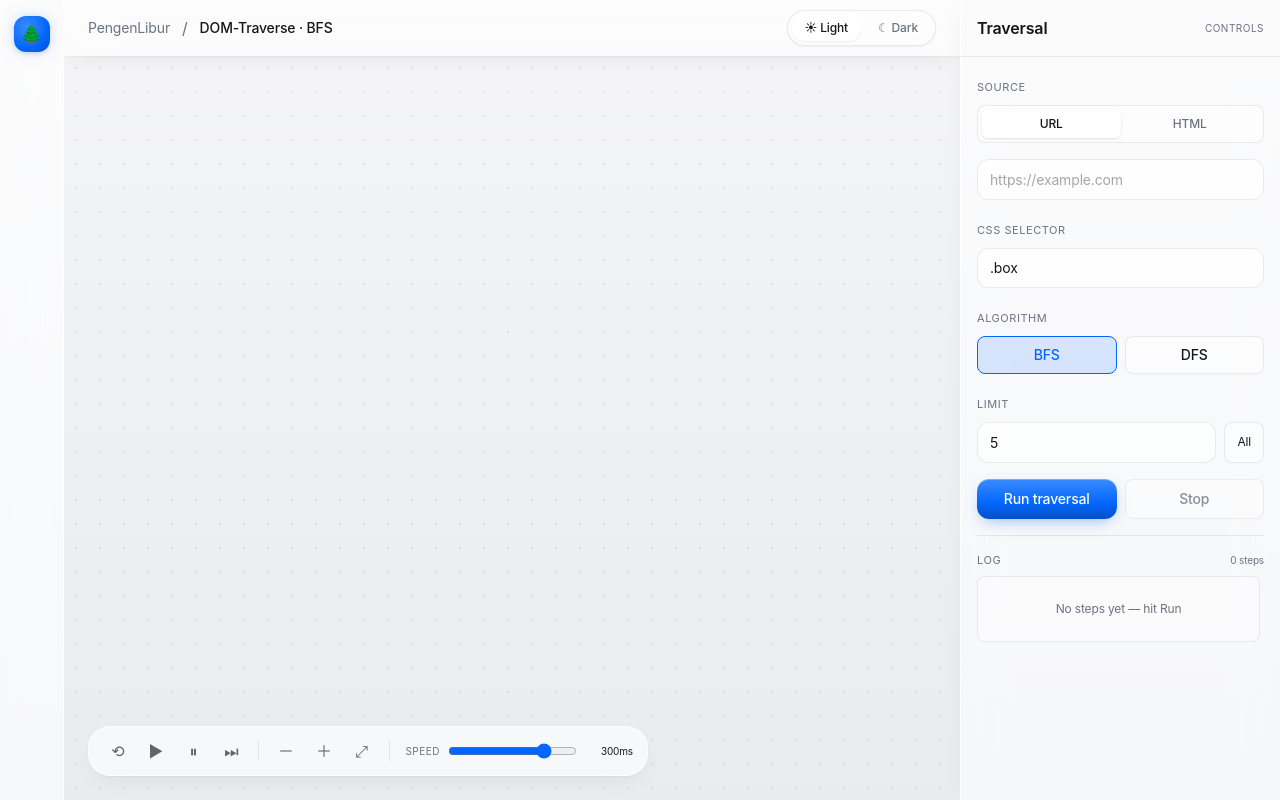
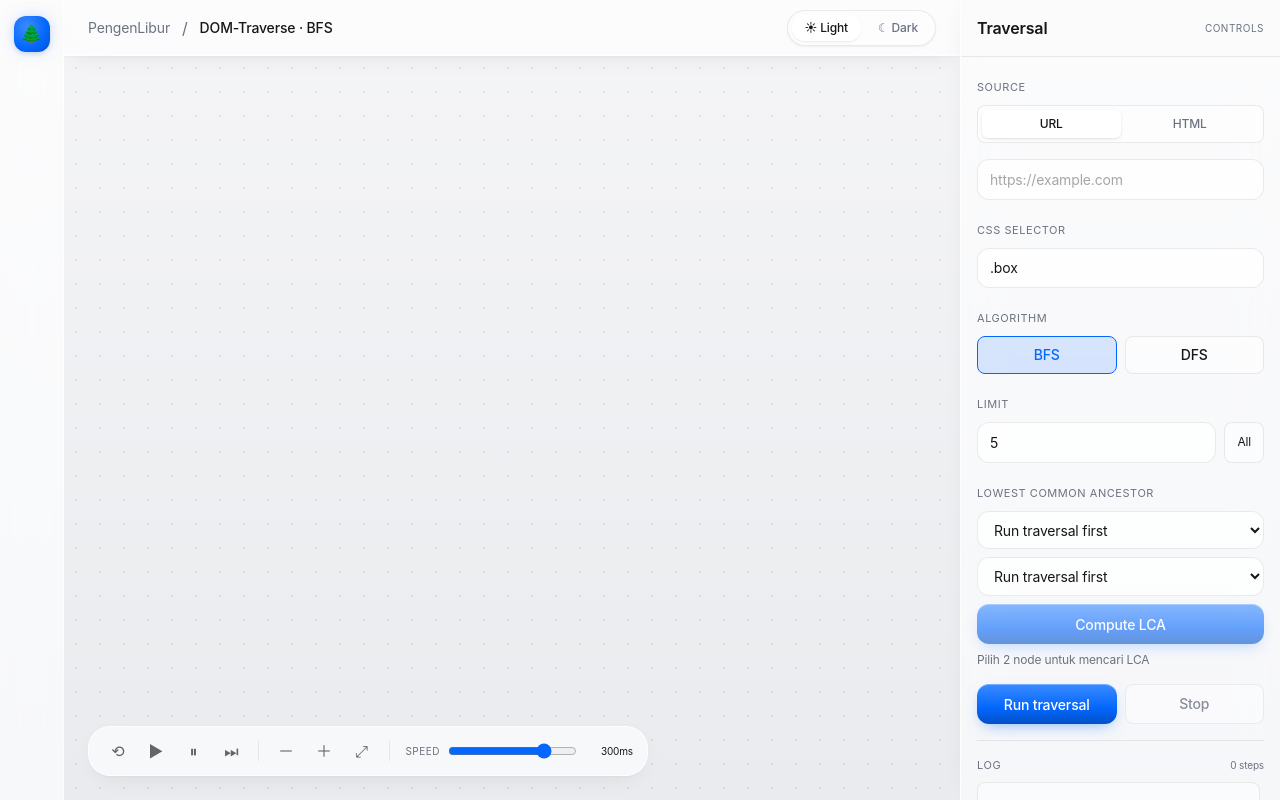
Before and after one commit to ethj0r/Tubes2_PengenLibur_FE, a Next.js app: page / in a window 1280 px wide. Built offline with nearby package versions, Linux system fonts and the light colour scheme; a web font is replaced by a local one.

Commit message:
feat: add button to compute lca and make node numberings according to the methods (BFS/DFS)

```diff
--- a/src/app/components/playground/ControlsPanel.tsx
+++ b/src/app/components/playground/ControlsPanel.tsx
@@ -16,10 +16,43 @@ type Props = {
   onRun: () => void;
   onStop: () => void;
   log: LogEntry[];
+  selectedNodeA: string;
+  setSelectedNodeA: (id: string) => void;
+  selectedNodeB: string;
+  setSelectedNodeB: (id: string) => void;
+  nodeOptions: Array<{ id: string; label: string }>;
+  onComputeLCA: () => void;
+  lcaLoading: boolean;
+  lcaNodeId: string | null;
 };
 
 export default function ControlsPanel(props: Props) {
-  const { algo, setAlgo, sourceType, setSourceType, source, setSource, selector, setSelector, limit, setLimit, running, onRun, onStop, log } = props;
+  const {
+    algo,
+    setAlgo,
+    sourceType,
+    setSourceType,
+    source,
+    setSource,
+    selector,
+    setSelector,
+    limit,
+    setLimit,
+    running,
+    onRun,
+    onStop,
+    log,
+    selectedNodeA,
+    setSelectedNodeA,
+    selectedNodeB,
+    setSelectedNodeB,
+    nodeOptions,
+    onComputeLCA,
+    lcaLoading,
+    lcaNodeId,
+  } = props;
+
+  const disableLCA = lcaLoading || running || nodeOptions.length < 2 || !selectedNodeA || !selectedNodeB;
 
   return (
     <aside className="panel-right app-panel flex flex-col z-20">
@@ -112,6 +145,52 @@ export default function ControlsPanel(props: Props) {
           </div>
         </Field>
 
+        <Field label="Lowest Common Ancestor">
+          <div className="grid grid-cols-1 gap-2">
+            <select
+              className="input-glass input-mono"
+              value={selectedNodeA}
+              onChange={e => setSelectedNodeA(e.target.value)}
+              disabled={nodeOptions.length === 0}
+            >
+              {nodeOptions.length === 0 ? (
+                <option value="">Run traversal first</option>
+              ) : (
+                nodeOptions.map(opt => (
+                  <option key={`a-${opt.id}`} value={opt.id}>{opt.label}</option>
+                ))
+              )}
+            </select>
+
+            <select
+              className="input-glass input-mono"
+              value={selectedNodeB}
+              onChange={e => setSelectedNodeB(e.target.value)}
+              disabled={nodeOptions.length === 0}
+            >
+              {nodeOptions.length === 0 ? (
+                <option value="">Run traversal first</option>
+              ) : (
+                nodeOptions.map(opt => (
+                  <option key={`b-${opt.id}`} value={opt.id}>{opt.label}</option>
+                ))
+              )}
+            </select>
+
+            <button
+              className="btn-accent w-full"
+              onClick={onComputeLCA}
+              disabled={disableLCA}
+            >
+              {lcaLoading ? "Computing LCA..." : "Compute LCA"}
+            </button>
+
+            <p className="text-xs" style={{ color: "var(--muted)" }}>
+              {lcaNodeId ? `LCA Result: ${lcaNodeId}` : "Pilih 2 node untuk mencari LCA"}
+            </p>
+          </div>
+        </Field>
+
         <div className="grid grid-cols-2 gap-2">
           <button className="btn-accent w-full" onClick={onRun} disabled={running}>
             {running ? "Traversing…" : "Run traversal"}
--- a/src/app/components/playground/DomNode.tsx
+++ b/src/app/components/playground/DomNode.tsx
@@ -11,13 +11,14 @@ export const NODE_CY = (n: { y: number }) => n.y + NODE_H / 2;
 
 export default function DomNode({ node }: Props) {
   const stateClass =
+    node.state === "lca" ? "is-lca" :
     node.state === "matched" ? "is-matched" :
     node.state === "visited" ? "is-visited" :
     "";
 
   const secondary = node.isText
-    ? node.text || "(empty text)"
-    : (node.cls ? `.${node.cls}` : node.id);
+    ? `${node.text || "(empty text)"} · ${node.id}`
+    : (node.cls ? `.${node.cls} · ${node.id}` : node.id);
 
   return (
     <div
--- a/src/app/components/playground/types.ts
+++ b/src/app/components/playground/types.ts
@@ -1,4 +1,4 @@
-export type NodeState = "idle" | "visited" | "matched";
+export type NodeState = "idle" | "visited" | "matched" | "lca";
 
 export type DomNode = {
   id: string;
--- a/src/app/globals.css
+++ b/src/app/globals.css
@@ -31,6 +31,10 @@
   --node-matched-border: #0367fd;
   --node-matched-title: #ffffff;
   --node-matched-meta: rgba(255, 255, 255, 0.78);
+  --node-lca-bg: #f59e0b;
+  --node-lca-border: #d97706;
+  --node-lca-title: #ffffff;
+  --node-lca-meta: rgba(255, 255, 255, 0.85);
   --edge-idle: #6b7280;
   --edge-traverse: #161616;
   --edge-backtrack: #0367fd;
@@ -65,6 +69,10 @@
   --node-matched-border: rgba(233, 244, 255, 0.98);
   --node-matched-title: #0f172a;
   --node-matched-meta: rgba(15, 23, 42, 0.72);
+  --node-lca-bg: rgba(250, 204, 21, 0.96);
+  --node-lca-border: rgba(254, 243, 199, 0.95);
+  --node-lca-title: #111827;
+  --node-lca-meta: rgba(17, 24, 39, 0.75);
   --edge-idle: rgba(255, 255, 255, 0.34);
   --edge-traverse: rgba(255, 255, 255, 0.82);
   --edge-backtrack: rgba(255, 255, 255, 0.95);
@@ -221,6 +229,20 @@ body::-webkit-scrollbar-corner,
 .dom-node.is-matched .node-meta {
   color: var(--node-matched-meta);
 }
+.dom-node.is-lca {
+  background: var(--node-lca-bg);
+  border-color: var(--node-lca-border);
+  color: var(--node-lca-title);
+  box-shadow:
+    0 2px 4px rgba(0, 0, 0, 0.12),
+    0 10px 24px -8px rgba(217, 119, 6, 0.45);
+}
+.dom-node.is-lca .node-title {
+  color: var(--node-lca-title);
+}
+.dom-node.is-lca .node-meta {
+  color: var(--node-lca-meta);
+}
 
 /* form contro */
 .btn-accent {
--- a/src/app/page.tsx
+++ b/src/app/page.tsx
@@ -8,7 +8,7 @@ import TopBar from "./components/playground/TopBar";
 import FloatingControls from "./components/playground/FloatingControls";
 import StatsCard from "./components/playground/StatsCard";
 import type { Algo, DomNode, LogEntry, SourceType } from "./components/playground/types";
-import { traverse, type TraverseResponse } from "../lib/api";
+import { computeLCA, traverse, type ApiNode, type TraverseResponse } from "../lib/api";
 import { layoutTree } from "../lib/layout";
 
 export default function PlaygroundLayout() {
@@ -28,6 +28,11 @@ export default function PlaygroundLayout() {
   const [stats, setStats] = useState<TraverseResponse["stats"] | null>(null);
   const [elapsedMs, setElapsedMs] = useState<number | null>(null);
   const [activeNodeId, setActiveNodeId] = useState<string | null>(null);
+  const [selectedNodeA, setSelectedNodeA] = useState("");
+  const [selectedNodeB, setSelectedNodeB] = useState("");
+  const [lcaNodeId, setLCANodeId] = useState<string | null>(null);
+  const [lcaLoading, setLCALoading] = useState(false);
+  const [currentTree, setCurrentTree] = useState<ApiNode | null>(null);
 
   const canvasRef = useRef<CanvasHandle>(null);
   const mouseRef = useRef<HTMLElement | null>(null);
@@ -46,6 +51,10 @@ export default function PlaygroundLayout() {
   const nodeById: Record<string, DomNode> = Object.fromEntries(
     nodes.map(n => [n.id, n])
   );
+
+  const nodeOptions = nodes
+    .map(n => ({ id: n.id, label: `${n.id} (${n.tag})` }))
+    .sort((a, b) => a.id.localeCompare(b.id));
 
   const clearReplayTimer = useCallback(() => {
     if (replayRef.current != null) {
@@ -125,6 +134,7 @@ export default function PlaygroundLayout() {
     if (playbackIndexRef.current >= replayData.log.length) {
       playbackIndexRef.current = 0;
       setNodes(prev => prev.map(n => ({ ...n, state: "idle" })));
+      setLCANodeId(null);
       setLog([]);
       setActiveNodeId(null);
       setElapsedMs(null);
@@ -142,6 +152,7 @@ export default function PlaygroundLayout() {
     clearReplayTimer();
     playbackIndexRef.current = 0;
     setNodes(prev => prev.map(n => ({ ...n, state: "idle" })));
+    setLCANodeId(null);
     setLog([]);
     setActiveNodeId(null);
     setElapsedMs(null);
@@ -173,6 +184,53 @@ export default function PlaygroundLayout() {
     setActiveNodeId(null);
   }, [clearReplayTimer]);
 
+  const applyLCAHighlight = useCallback((targetNodeId: string | null) => {
+    setNodes(prev =>
+      prev.map(n => {
+        if (targetNodeId && n.id === targetNodeId) {
+          return { ...n, state: "lca" };
+        }
+
+        if (n.state === "lca") {
+          return { ...n, state: "visited" };
+        }
+
+        return n;
+      })
+    );
+  }, []);
+
+  const onComputeLCA = useCallback(async () => {
+    if (!currentTree) {
+      setError("Run traversal first to build a DOM tree for LCA.");
+      return;
+    }
+
+    if (!selectedNodeA || !selectedNodeB) {
+      setError("Please select both node A and node B.");
+      return;
+    }
+
+    setError(null);
+    setLCALoading(true);
+
+    try {
+      const resp = await computeLCA({
+        tree: currentTree,
+        nodeA: selectedNodeA,
+        nodeB: selectedNodeB,
+      });
+
+      setLCANodeId(resp.lcaNodeId);
+      setActiveNodeId(resp.lcaNodeId);
+      applyLCAHighlight(resp.lcaNodeId);
+    } catch (e) {
+      setError(e instanceof Error ? e.message : String(e));
+    } finally {
+      setLCALoading(false);
+    }
+  }, [applyLCAHighlight, currentTree, selectedNodeA, selectedNodeB]);
+
   const onRun = async () => {
     if (running) return;
     const runId = runIdRef.current + 1;
@@ -183,6 +241,8 @@ export default function PlaygroundLayout() {
     setRunning(true);
     setElapsedMs(null);
     clearReplayTimer();
+    setLCANodeId(null);
+    applyLCAHighlight(null);
 
     abortRef.current?.abort();
     const controller = new AbortController();
@@ -204,8 +264,15 @@ export default function PlaygroundLayout() {
       setEdges(laidEdges);
       setWorld({ w: width, h: height });
       setStats(resp.stats);
+      setCurrentTree(resp.tree);
       setLog([]);
       setActiveNodeId(null);
+
+      if (laidOut.length > 0) {
+        const sortedIds = laidOut.map(n => n.id).sort((a, b) => a.localeCompare(b));
+        setSelectedNodeA(sortedIds[0]);
+        setSelectedNodeB(sortedIds[Math.min(1, sortedIds.length - 1)]);
+      }
 
       replayDataRef.current = {
         log: resp.log.map(entry => ({ step: entry.step, nodeId: entry.nodeId, matched: entry.matched })),
@@ -299,6 +366,14 @@ export default function PlaygroundLayout() {
         onRun={onRun}
         onStop={stopTraversal}
         log={log}
+        selectedNodeA={selectedNodeA}
+        setSelectedNodeA={setSelectedNodeA}
+        selectedNodeB={selectedNodeB}
+        setSelectedNodeB={setSelectedNodeB}
+        nodeOptions={nodeOptions}
+        onComputeLCA={onComputeLCA}
+        lcaLoading={lcaLoading}
+        lcaNodeId={lcaNodeId}
       />
     </div>
   );
--- a/src/lib/api.ts
+++ b/src/lib/api.ts
@@ -46,6 +46,16 @@ export type TraverseRequest = {
   limit: number;
 };
 
+export type LCARequest = {
+  tree: ApiNode;
+  nodeA: string;
+  nodeB: string;
+};
+
+export type LCAResponse = {
+  lcaNodeId: string;
+};
+
 export async function traverse(req: TraverseRequest, signal?: AbortSignal): Promise<TraverseResponse> {
   const res = await fetch(`${API_BASE}/api/v1/traverse`, {
     method: "POST",
@@ -59,3 +69,19 @@ export async function traverse(req: TraverseRequest, signal?: AbortSignal): Prom
   }
   return res.json();
 }
+
+export async function computeLCA(req: LCARequest, signal?: AbortSignal): Promise<LCAResponse> {
+  const res = await fetch(`${API_BASE}/api/v1/lca`, {
+    method: "POST",
+    headers: { "Content-Type": "application/json" },
+    body: JSON.stringify(req),
+    signal,
+  });
+
+  if (!res.ok) {
+    const body = await res.text();
+    throw new Error(`lca failed: ${res.status} ${body}`);
+  }
+
+  return res.json();
+}
```
